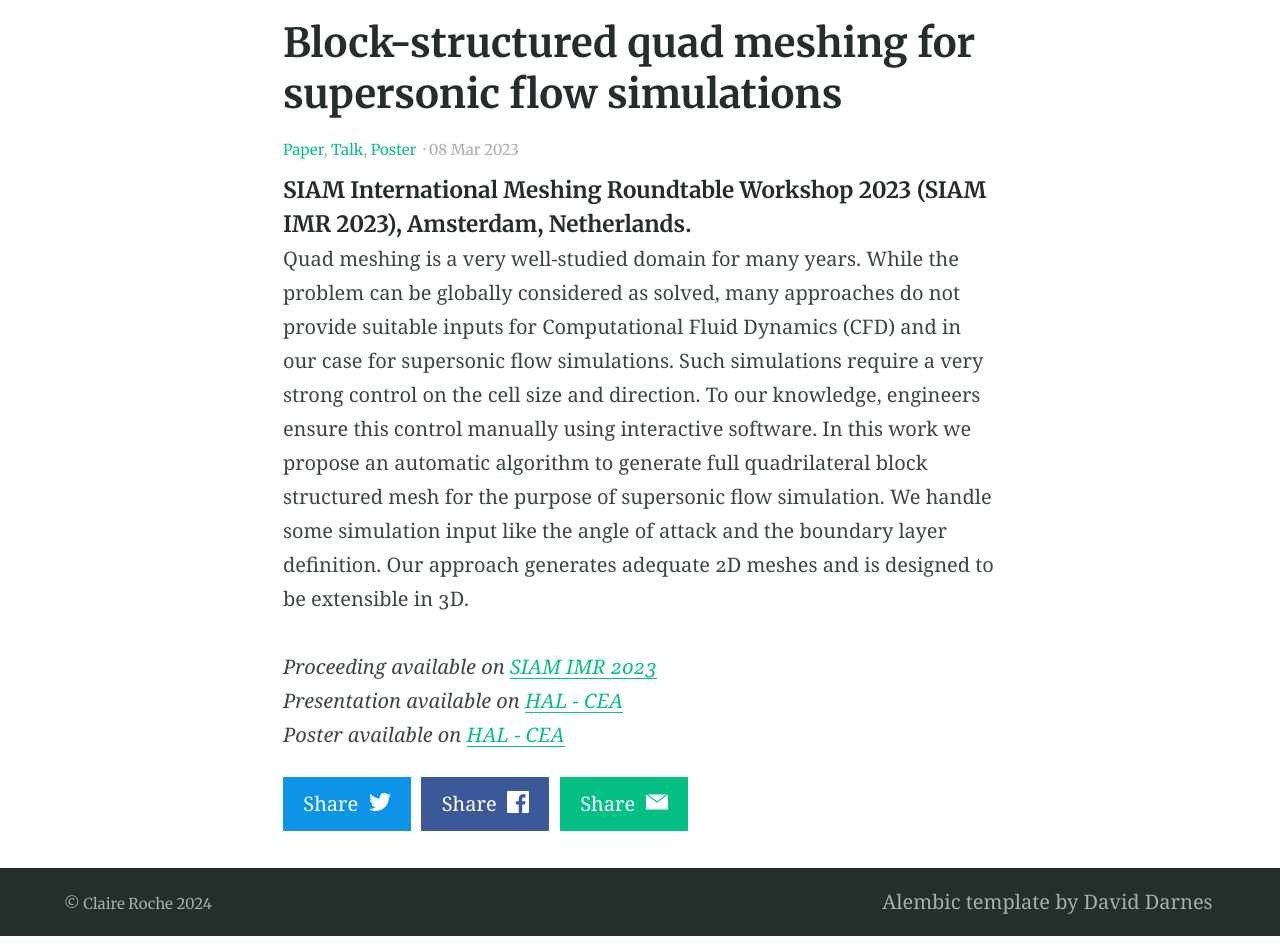
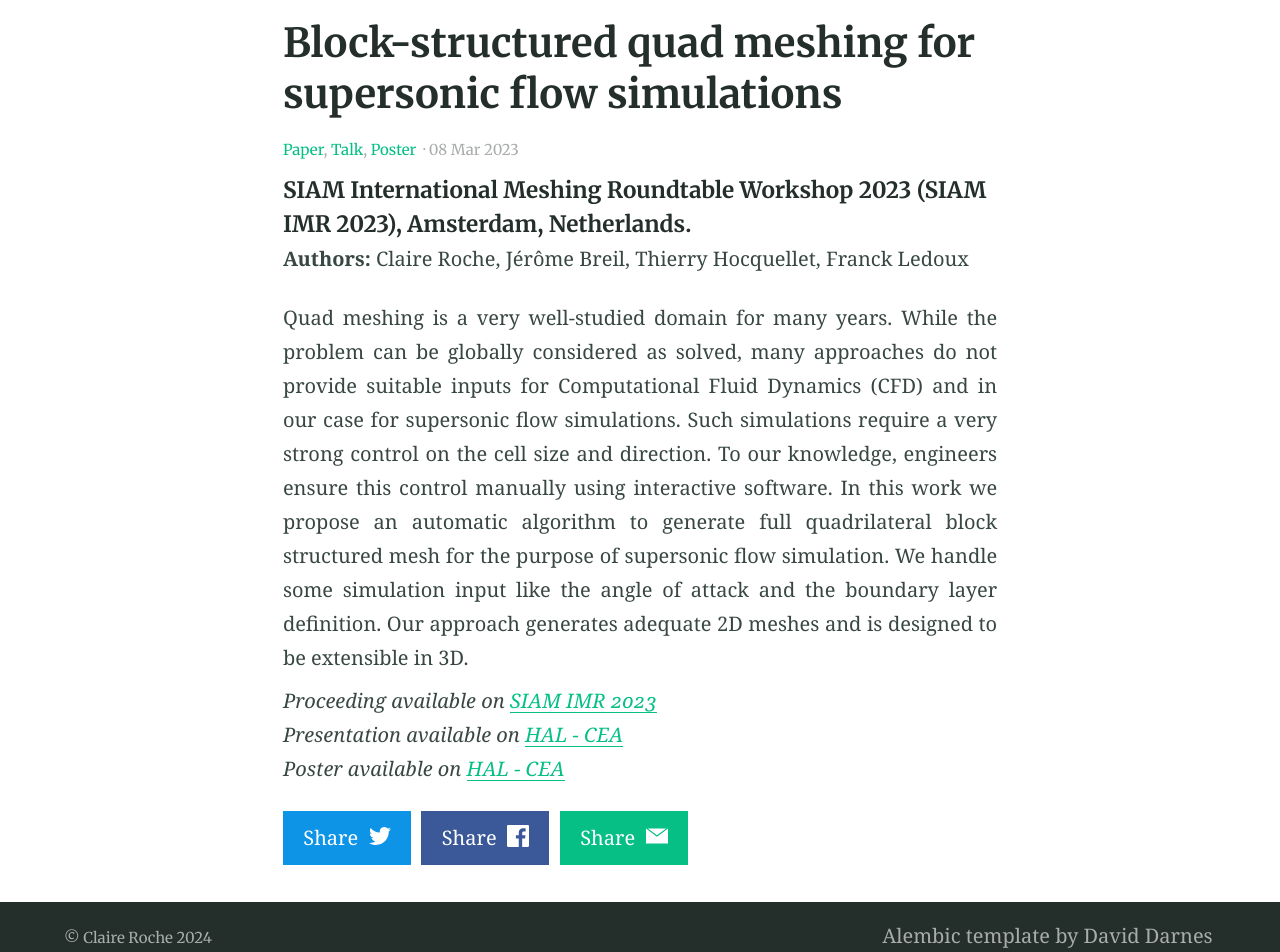
Before and after one commit to claireroche/claireroche.github.io, a Jekyll site: the page built from _posts/2023-03-08-paper-imr.md, in a window 1280 px wide. Shown: the part 443-1395 px from the top of the page. Built offline with Jekyll 4.4.1, drawn with Linux system fonts in a browser that asks for light colours; a style sheet for code colours, icons or effects is not loaded.

Commit message:
add authors

```diff
--- a/_posts/2023-03-08-paper-imr.md
+++ b/_posts/2023-03-08-paper-imr.md
@@ -8,8 +8,12 @@ feature_image: "https://raw.githubusercontent.com/claireroche/claireroche.github
 ---
 
 ##### SIAM International Meshing Roundtable Workshop 2023 (SIAM IMR 2023), Amsterdam, Netherlands.
+**Authors:** Claire Roche, Jérôme Breil, Thierry Hocquellet, Franck Ledoux
 
+
+<div style="text-align: justify">
 Quad meshing is a very well-studied domain for many years. While the problem can be globally considered as solved, many approaches do not provide suitable inputs for Computational Fluid Dynamics (CFD) and in our case for supersonic flow simulations. Such simulations require a very strong control on the cell size and direction. To our knowledge, engineers ensure this control manually using interactive software. In this work we propose an automatic algorithm to generate full quadrilateral block structured mesh for the purpose of supersonic flow simulation. We handle some simulation input like the angle of attack and the boundary layer definition. Our approach generates adequate 2D meshes and is designed to be extensible in 3D.
+</div>
 
 <!-- more -->
 
```
